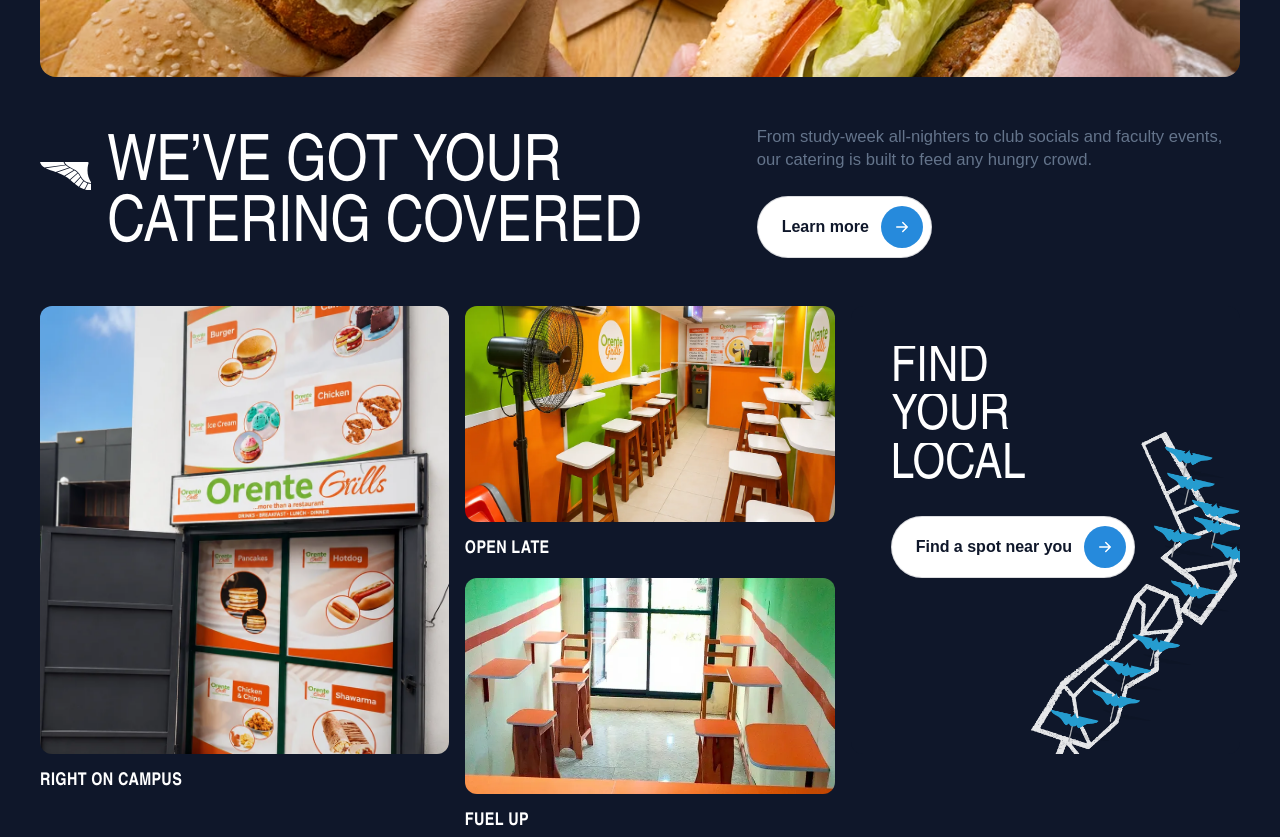
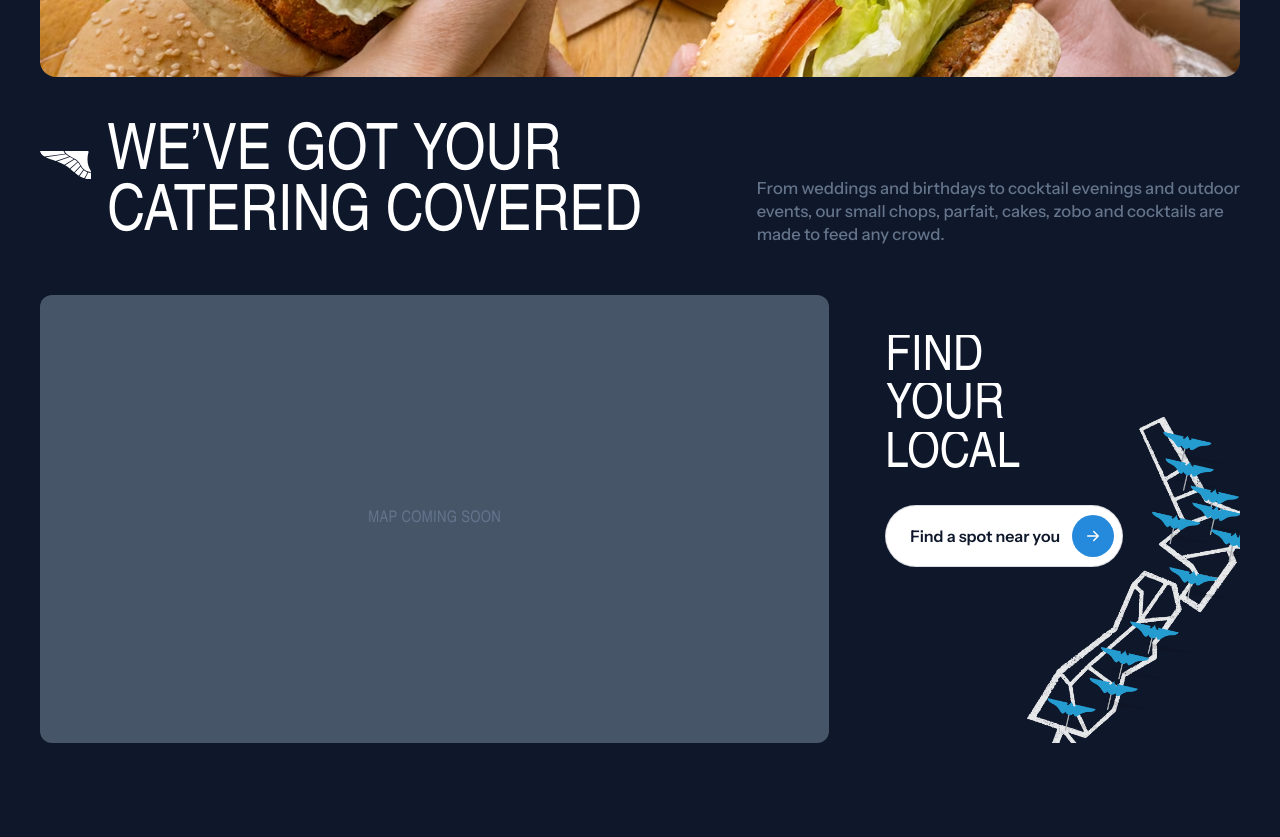
Before and after one commit to Ferousco-dev/sati, a Next.js app: page / in a window 1280 px wide. Shown: the part 1960-2797 px from the top of the page. Built offline with nearby package versions, Linux system fonts and the light colour scheme.

Commit message:
landing: new brand text, blue and slate colours, map section, hero tagline

```diff
--- a/src/app/layout.tsx
+++ b/src/app/layout.tsx
@@ -7,9 +7,9 @@
 import CartDrawer from "@/components/CartDrawer";
 
 export const metadata: Metadata = {
-  title: "SATI-L Yoghurt & confectionery  — Burgers, Shawarma, Hot Dogs & More",
+  title: "SATI-L Yoghurt & Confectionery — Parfait, Cakes, Small Chops & More",
   description:
-    "SATI-L Yoghurt & confectionery  is your campus spot for gourmet burgers, shawarma, hot dogs, sausages and more. Every taste, an adventure. Order now.",
+    "SATI-L Yoghurt & Confectionery makes parfait, desserts, cakes, small chops, yoghurt and healthy drinks, with outdoor catering and events (zobo and cocktails). Make you ask for more. Order now.",
 };
 
 export default function RootLayout({
@@ -27,7 +27,7 @@
           crossOrigin="anonymous"
         />
         <link
-          href="https://fonts.googleapis.com/css2?family=Permanent+Marker&display=swap"
+          href="https://fonts.googleapis.com/css2?family=Instrument+Sans:wght@500;600;700&family=Permanent+Marker&display=swap"
           rel="stylesheet"
         />
       </head>
--- a/src/components/Catering.tsx
+++ b/src/components/Catering.tsx
@@ -43,11 +43,8 @@
   </span>
 );
 
-const locations = [
-  { image: "/images/locations/loc-1.webp", label: "Right on campus" },
-  { image: "/images/locations/loc-2.webp", label: "Open late" },
-  { image: "/images/locations/loc-3.webp", label: "Fuel up" },
-];
+// Paste the Google Maps embed link here (Share > Embed a map > copy the src="...").
+const MAP_EMBED_URL = "";
 
 export default function Catering() {
   useReveal();
@@ -66,9 +63,9 @@
             data-parallax="-12"
           />
           <p className="catering__banner-note">
-            Feed the mates
+            Make them
             <br />
-            to the masses
+            ask for more
           </p>
         </div>
 
@@ -79,44 +76,31 @@
           </h2>
           <div className="catering__right">
             <p className="catering__text">
-              From study-week all-nighters to club socials and faculty events,
-              our catering is built to feed any hungry crowd.
+              From weddings and birthdays to cocktail evenings and outdoor
+              events, our small chops, parfait, cakes, zobo and cocktails are
+              made to feed any crowd.
             </p>
-            <a href="#catering" className="button is-light" data-magnetic>
+            {/* <a href="#catering" className="button is-light" data-magnetic>
               <span className="button__text">Learn more</span>
               {arrow}
               <span className="button__inner" />
-            </a>
+            </a> */}
           </div>
         </div>
 
         <div className="catering__gallery">
-          <figure className="gallery-card is-tall" data-reveal>
-            <div className="gallery-card__img-wrap">
-              <img src={locations[0].image} alt="" loading="lazy" />
-            </div>
-            <figcaption className="gallery-card__label">
-              {locations[0].label}
-            </figcaption>
-          </figure>
-
-          <div className="gallery-col" data-reveal>
-            <figure className="gallery-card">
-              <div className="gallery-card__img-wrap">
-                <img src={locations[1].image} alt="" loading="lazy" />
-              </div>
-              <figcaption className="gallery-card__label">
-                {locations[1].label}
-              </figcaption>
-            </figure>
-            <figure className="gallery-card">
-              <div className="gallery-card__img-wrap">
-                <img src={locations[2].image} alt="" loading="lazy" />
-              </div>
-              <figcaption className="gallery-card__label">
-                {locations[2].label}
-              </figcaption>
-            </figure>
+          <div className="gallery-map" data-reveal>
+            {MAP_EMBED_URL ? (
+              <iframe
+                src={MAP_EMBED_URL}
+                title="Map to our store"
+                loading="lazy"
+                referrerPolicy="no-referrer-when-downgrade"
+                allowFullScreen
+              />
+            ) : (
+              <div className="gallery-map__empty">Map coming soon</div>
+            )}
           </div>
 
           <div className="gallery-card is-find" data-reveal>
--- a/src/components/Footer.tsx
+++ b/src/components/Footer.tsx
@@ -5,15 +5,15 @@
   {
     title: "Menu",
     links: [
-      { label: "Burgers", href: "/menu#burgers" },
-      { label: "Shawarma", href: "/menu#shawarma" },
-      { label: "Chicken", href: "/menu#chicken" },
-      { label: "Pizza", href: "/menu#pizza" },
-      { label: "Cake & Sides", href: "/menu#cake" },
+      { label: "Parfait", href: "/menu#parfait" },
+      { label: "Desserts & Cakes", href: "/menu#cakes" },
+      { label: "Small Chops", href: "/menu#small-chops" },
+      { label: "Yoghurt", href: "/menu#yoghurt" },
+      { label: "Healthy Drinks", href: "/menu#drinks" },
     ],
   },
   {
-    title: "SATI-L Yoghurt & confectionery ",
+    title: "SATI-L",
     links: [
       { label: "Our Story", href: "/brand" },
       { label: "Find a Spot", href: "/stores" },
@@ -24,7 +24,7 @@
   {
     title: "Visit",
     links: [
-      { label: "Campus Plaza, Block B", href: "/stores" },
+      { label: "Visit our store", href: "/stores" },
       { label: "Open 9am – 11pm daily", href: "/stores" },
       {
         label: "hello@orentegrills.com",
@@ -44,10 +44,10 @@
           <div className="footer__brand">
             <img
               src="/images/logo.png"
-              alt="SATI-L Yoghurt & confectionery "
+              alt="SATI-L Yoghurt & Confectionery"
               className="footer__logo"
             />
-            <p className="footer__tagline">Make you ask for more </p>
+            <p className="footer__tagline">Make you ask for more</p>
           </div>
 
           <nav className="footer__cols" aria-label="Footer">
--- a/src/components/Hero.tsx
+++ b/src/components/Hero.tsx
@@ -56,17 +56,17 @@
 
   const overlay = (
     <>
-      <div className="hero__subtitle">Campus fresh.</div>
+      <div className="hero__subtitle">Make you ask for more.</div>
 
       <h1 className="hero__title">
         <span className="hero__title-mask">
           <span className="hero__title-line">
-            Burgers, Shawarma<span className="hero__comma">,</span>
+            Parfait, Cakes<span className="hero__comma">,</span>
           </span>
         </span>
         <span className="hero__title-mask">
           <span className="hero__title-line">
-            Made for the late-night grind.
+            Small chops, yoghurt &amp; more.
           </span>
         </span>
       </h1>
--- a/src/components/Navbar.tsx
+++ b/src/components/Navbar.tsx
@@ -19,8 +19,8 @@
   return (
     <nav className="nav">
       <div className="nav__container">
-        <a href="/" className="nav__logo" aria-label="SATI-L Yoghurt & confectionery  home">
-          <img src="/images/logo.png" alt="SATI-L Yoghurt & confectionery " />
+        <a href="/" className="nav__logo" aria-label="SATI-L Yoghurt & Confectionery home">
+          <img src="/images/logo.png" alt="SATI-L Yoghurt & Confectionery" />
         </a>
 
         <div className={`nav__menu ${open ? "is-open" : ""}`}>
--- a/src/components/OrderSuccess.tsx
+++ b/src/components/OrderSuccess.tsx
@@ -106,8 +106,8 @@
 
       <h1 className="os-title os-reveal">Order placed!</h1>
       <p className="os-sub os-reveal">
-        Thanks{name ? `, ${name.split(" ")[0]}` : ""}  your food is on the
-        grill. We&apos;ll have it ready soon.
+        Thanks{name ? `, ${name.split(" ")[0]}` : ""}. Your order is being
+        prepared fresh. We&apos;ll have it ready soon.
       </p>
 
       <div className="os-receipt os-reveal">
--- a/src/components/catering.css
+++ b/src/components/catering.css
@@ -76,64 +76,39 @@
 
 .catering__gallery {
   display: grid;
-  grid-template-columns: 1.05fr 0.95fr 1fr;
+  grid-template-columns: 2fr 1fr;
   gap: 1rem;
   margin-top: var(--section-gap);
   align-items: start;
 }
 
-.gallery-card {
-  display: flex;
-  flex-direction: column;
-  margin: 0;
+.gallery-map {
+  height: 28rem;
+  border-radius: 0.75rem;
+  overflow: hidden;
+  background-color: var(--dark-grey);
 }
 
-.gallery-col {
-  display: flex;
-  flex-direction: column;
-  gap: 1rem;
+.gallery-map iframe {
+  display: block;
+  width: 100%;
+  height: 100%;
+  border: 0;
 }
 
-.gallery-card__img-wrap {
-  border-radius: 0.75rem;
-  overflow: hidden;
-}
-
-.gallery-card.is-tall .gallery-card__img-wrap {
-  height: 28rem;
-}
-
-.gallery-col .gallery-card__img-wrap {
-  height: 13.5rem;
-}
-
-.gallery-card.is-find {
-  height: 28rem;
-}
-
-.gallery-card__img-wrap img {
-  width: 100%;
+.gallery-map__empty {
+  display: grid;
+  place-items: center;
   height: 100%;
-  object-fit: cover;
-  transition: transform 0.6s var(--ease-out);
-}
-
-.gallery-card:hover .gallery-card__img-wrap img {
-  transform: scale(1.05);
-}
-
-.gallery-card__label {
-  margin-top: 0.875rem;
+  color: var(--muted);
   font-family: var(--font-display);
-  font-size: 1.1rem;
-  font-weight: 700;
   text-transform: uppercase;
   letter-spacing: 0.02em;
-  color: var(--white);
 }
 
 .gallery-card.is-find {
   position: relative;
+  height: 28rem;
   display: flex;
   align-items: flex-start;
   border-radius: 0.75rem;
@@ -189,12 +164,7 @@
     gap: 1.5rem;
   }
 
-  .gallery-col {
-    gap: 1.5rem;
-  }
-
-  .gallery-card.is-tall .gallery-card__img-wrap,
-  .gallery-col .gallery-card__img-wrap {
+  .gallery-map {
     height: auto;
     aspect-ratio: 4 / 3;
   }
--- a/src/components/hero.css
+++ b/src/components/hero.css
@@ -101,12 +101,13 @@
   top: 2.25rem;
   left: 2.5rem;
   z-index: 3;
-  font-family: var(--font-display);
-  font-size: clamp(2rem, 4.5vw, 4.5rem);
+  font-family: var(--font-body);
+  font-size: clamp(0.8rem, 1vw, 1rem);
+  font-weight: 600;
   line-height: 1;
+  letter-spacing: 0.22em;
+  text-transform: uppercase;
   color: var(--white);
-  transform: rotate(-4.892deg);
-  transform-origin: left center;
 }
 
 .hero__title {
@@ -180,7 +181,8 @@
   .hero__subtitle {
     top: 1.25rem;
     left: 1.25rem;
-    font-size: clamp(1.5rem, 8vw, 2.5rem);
+    font-size: 0.75rem;
+    letter-spacing: 0.18em;
   }
 
   .hero__title {
--- a/src/lib/order-status.ts
+++ b/src/lib/order-status.ts
@@ -15,7 +15,7 @@
   {
     key: "preparing",
     label: "Preparing",
-    caption: "On the grill now",
+    caption: "Being prepared fresh",
     at: 0.25,
   },
   {
```
Also changed, not shown: src/components/OurMenu.tsx (+4 -4 lines).
